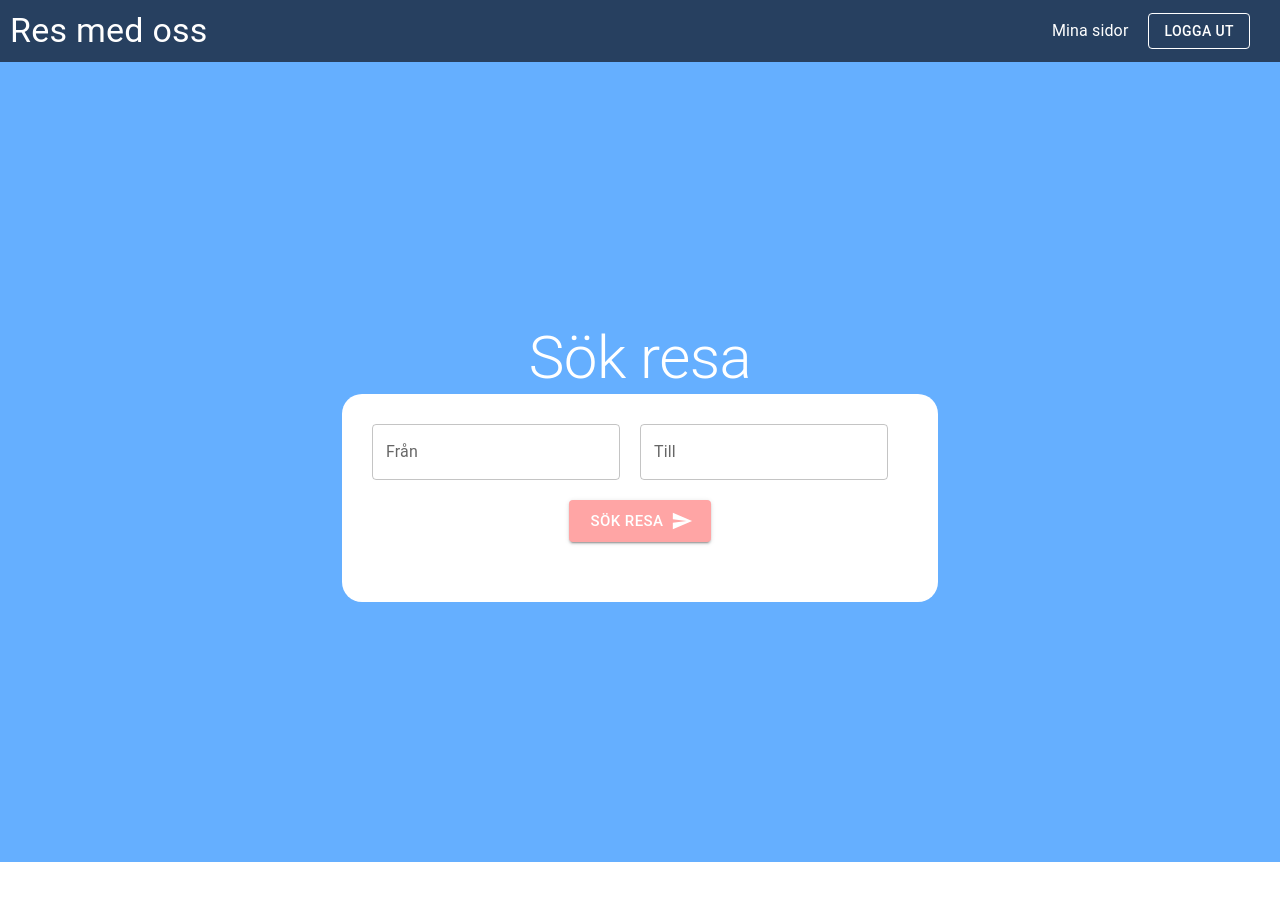
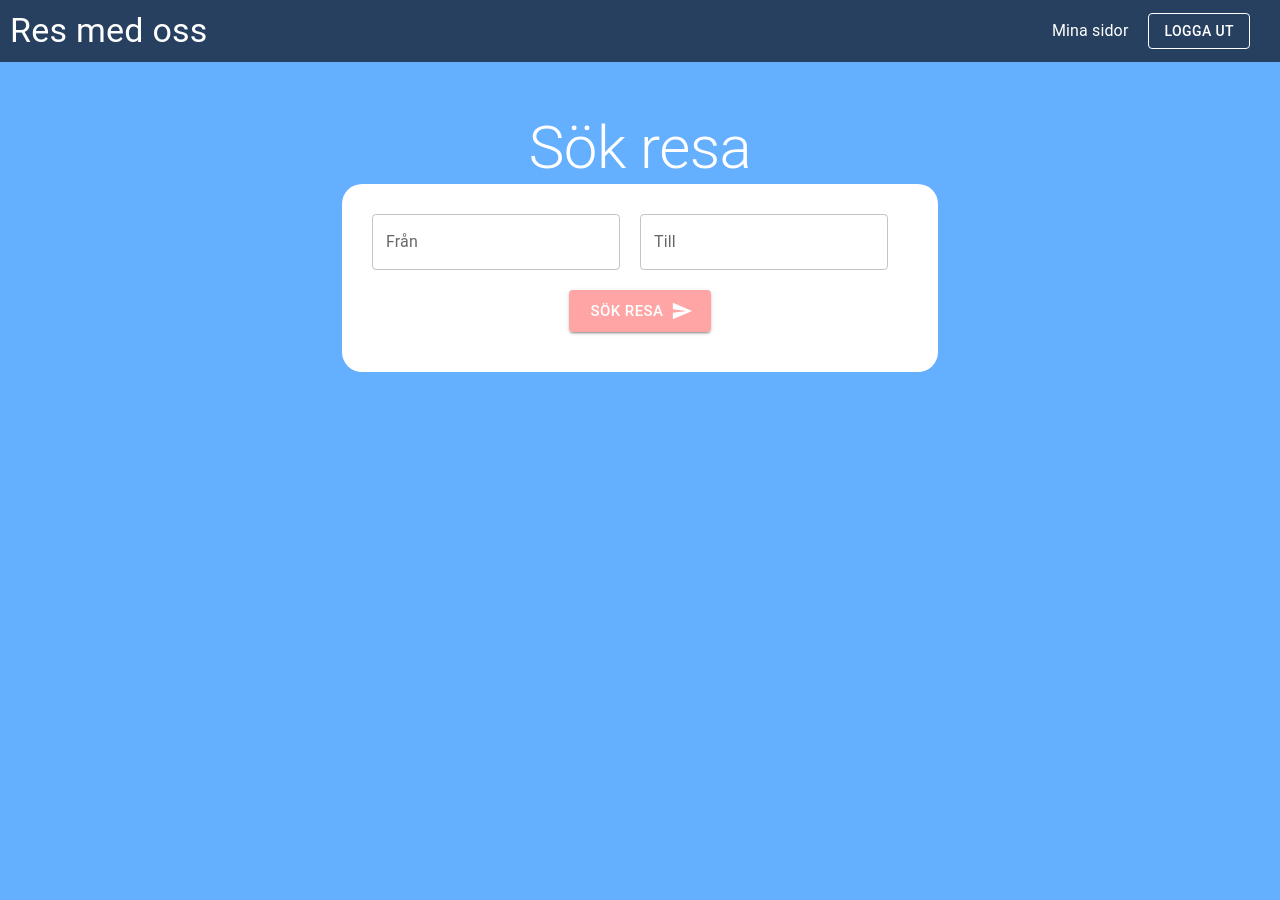
Before and after one commit to oscarolsson94/grupp8-travel-app, a React (Create React App) app in the folder client/: page / in a window 1280 px wide. Shown: the top 900 px of the page. Before the commit the page ends 862 px from the top, so only its background shows below. Built offline with nearby package versions, Linux system fonts and the light colour scheme; sample sign-in values are in the browser's storage.

Commit message:
styling and conditional rendering container

```diff
--- a/client/src/pages/Landing.jsx
+++ b/client/src/pages/Landing.jsx
@@ -105,20 +105,20 @@ export const Landing = () => {
             Sök Resa
           </Button>
         </div>
+      </div>
+      {trips.length > 0 && (
         <div
+          className="containerStyle"
           style={{
-            display: "flex",
-            flexDirection: "column",
-            justifyContent: "center",
-            alignItems: "center",
             marginTop: 20,
+            boxSizing: "border-box",
           }}
         >
           {trips.map((trip, i) => (
             <TripItem key={i} trip={trip} />
           ))}
         </div>
-      </div>
+      )}
     </div>
   );
 };
--- a/client/src/styles/generalStyles.css
+++ b/client/src/styles/generalStyles.css
@@ -1,11 +1,11 @@
 .heroDivStyle {
   display: flex;
   flex-direction: column;
-  justify-content: center;
   align-items: center;
   min-height: 100vh;
   background-size: cover;
   width: 100%;
+  margin-top: 50px;
 }
 
 .containerStyle {
@@ -16,8 +16,14 @@
   background: white;
   padding: 30px;
   border-radius: 20px;
-  max-height: 60vh;
+  max-height: 45vh;
   overflow-y: scroll;
+  -ms-overflow-style: none; /* IE and Edge */
+  scrollbar-width: none; /* Firefox */
+}
+
+.containerStyle::-webkit-scrollbar {
+  display: none;
 }
 
 .tripItemStyle {
```
